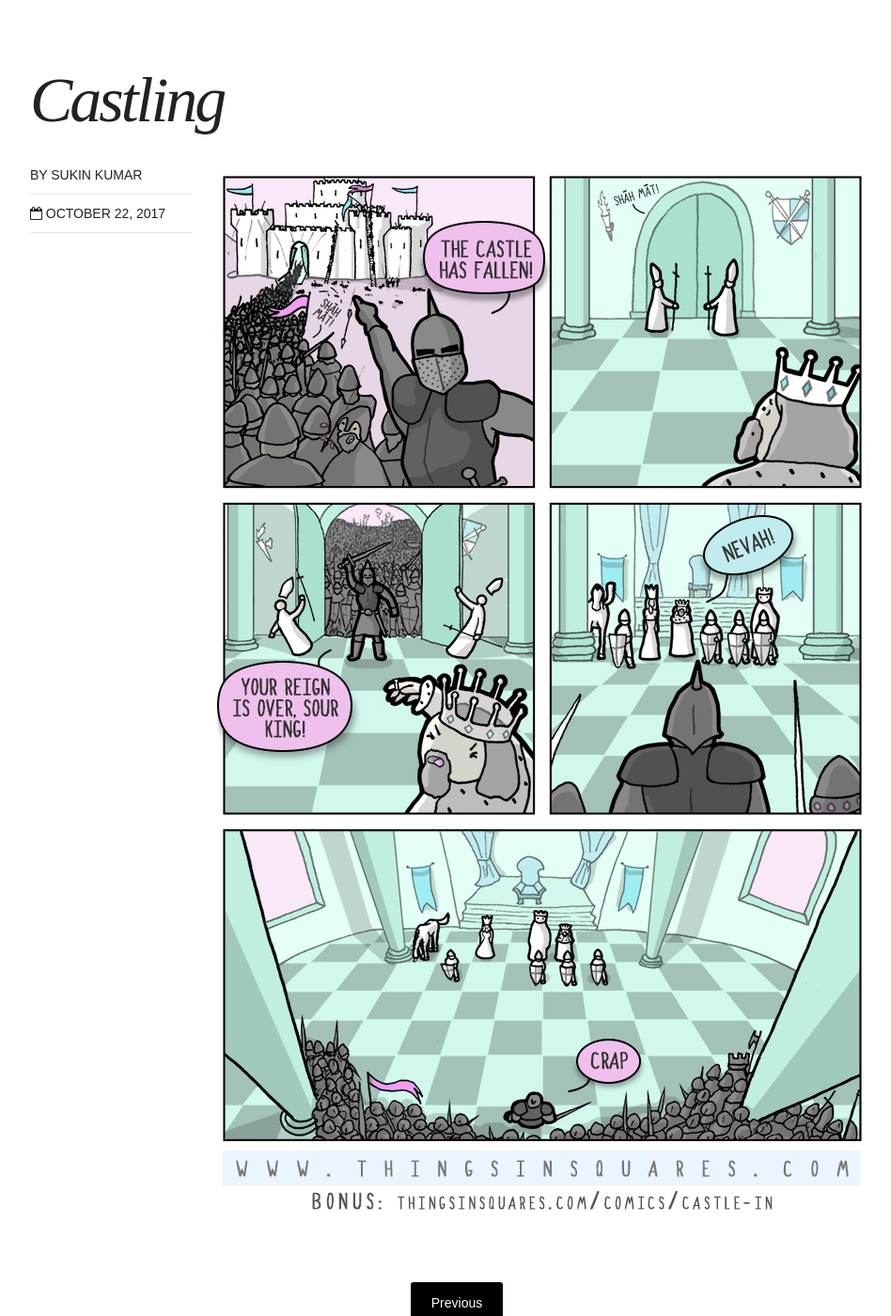
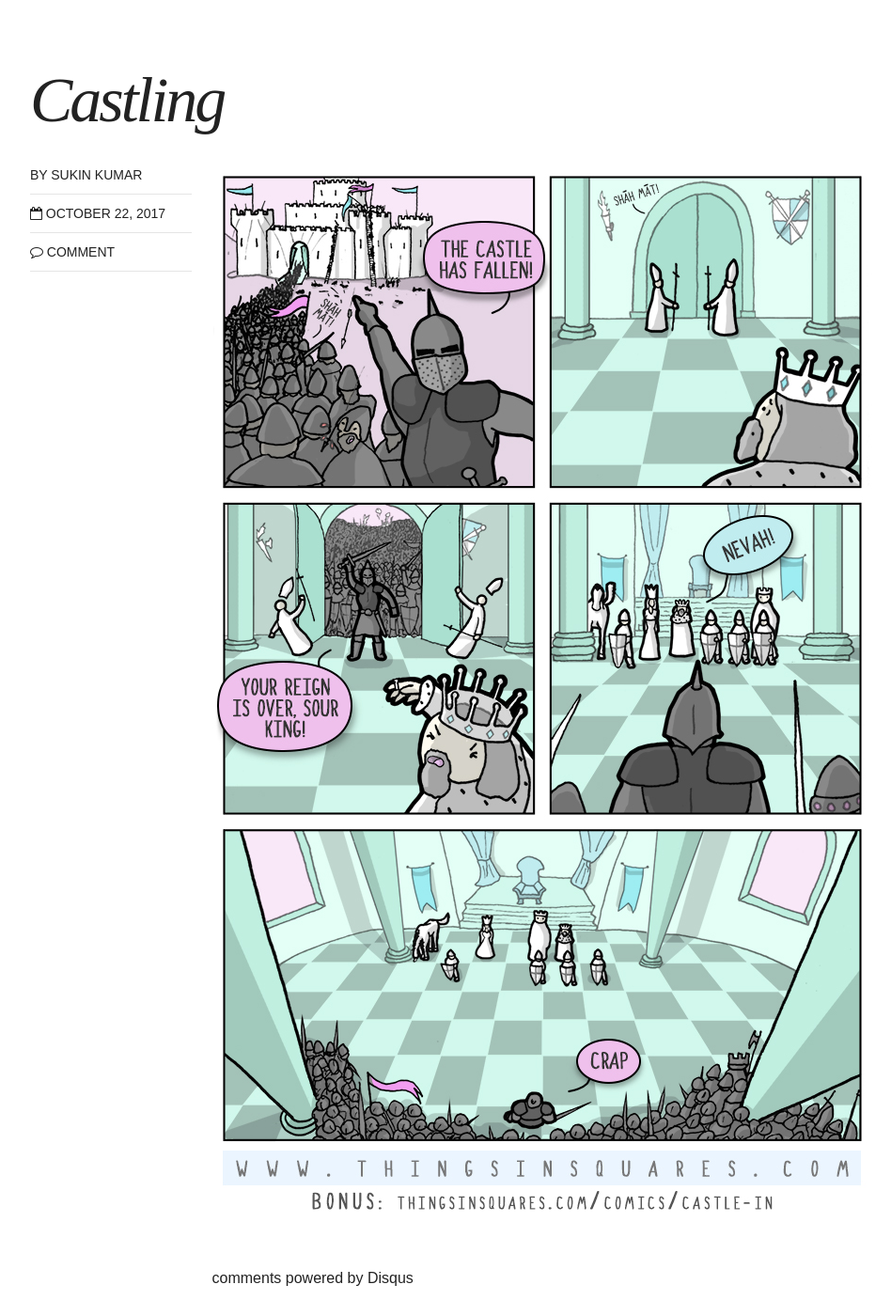
Before and after one commit to Kullsno2/Kullsno2.github.io, a Jekyll site: the page built from _posts/stuffs/2017-10-22-castling-comic.md, in a window 1280 px wide and 1400 px high, scrolled down 406 px. Shown: the whole window at 94% size, without its empty margins (154-1102 px from the left). Built offline with Jekyll 4.4.1, drawn with Linux system fonts in a browser that asks for light colours; nearby versions of some CDN libraries; comment, search, counter and statistics services are not loaded; some of the changed lines change nothing that is shown.

Commit message:
Update _config.yml

```diff
--- a/_config.yml
+++ b/_config.yml
@@ -33,6 +33,8 @@ mathjax: true
 include: [".htaccess"]
 exclude: ["lib", "config.rb", "Capfile", "config", "log", "Rakefile", "Rakefile.rb", "tmp", ".less", "*.sublime-project", "*.sublime-workspace", "test", "spec", "Gruntfile.js", "package.json", "node_modules", "Gemfile", "Gemfile.lock", "LICENSE", "README.md", "vendor"]
 
+comments: true
+share: true
 
 # Site owner
 owner:
```
